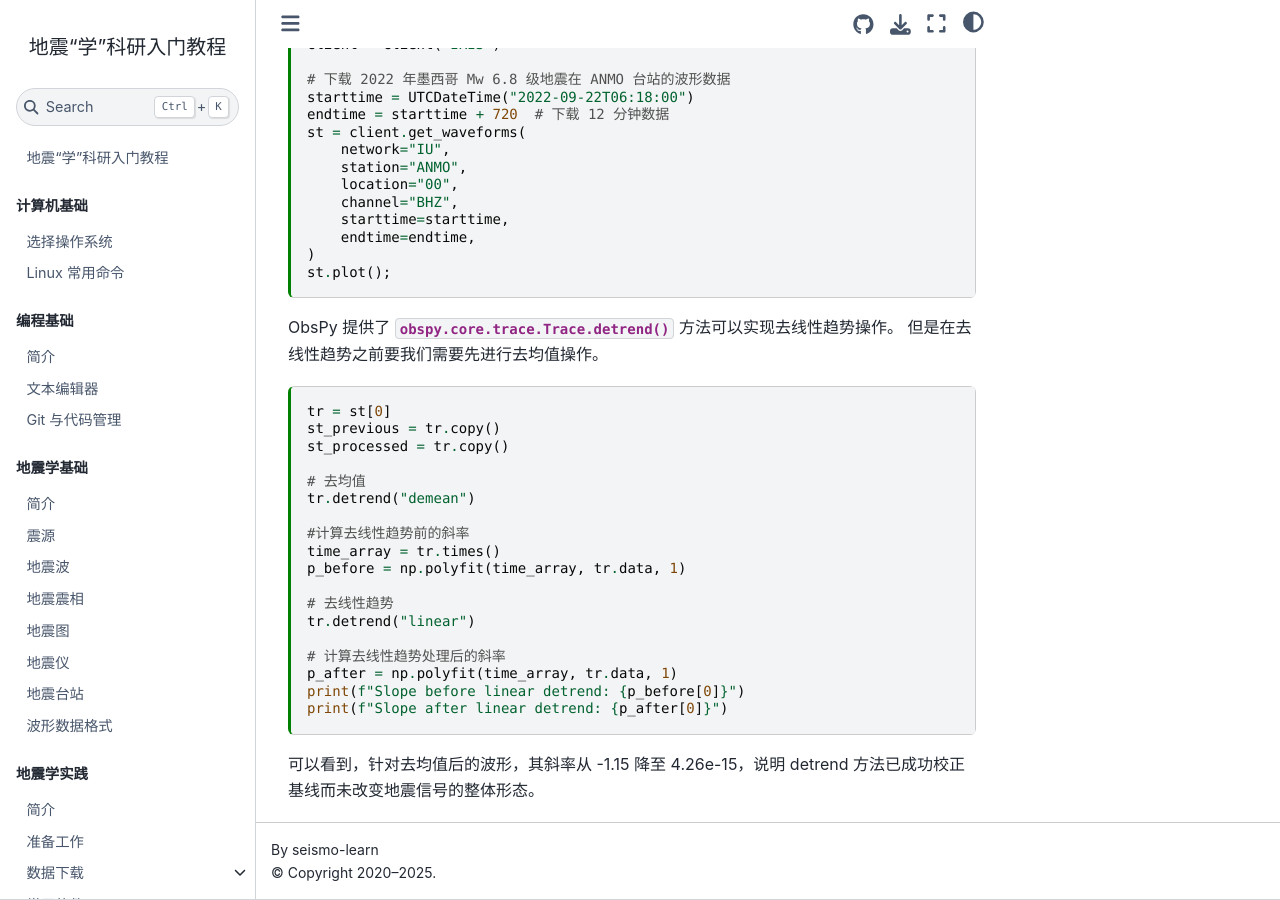
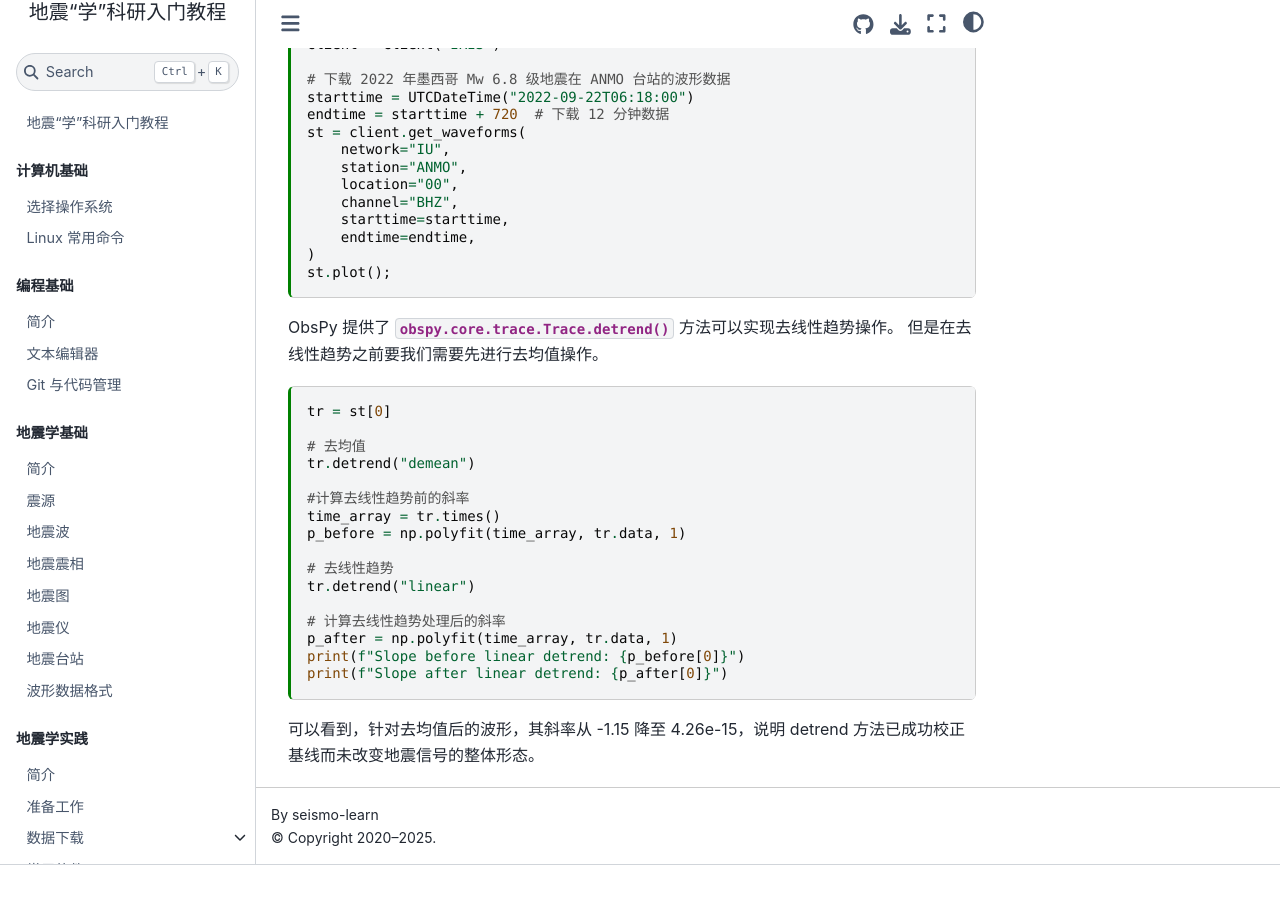
Before and after one commit to seismo-learn/seismology101, a Jupyter Book: the page built from source/exercises/detrend.md, in a window 1280 px wide and 900 px high, scrolled down 563 px. Built offline with Jupyter Book 1.0.4 settings and Sphinx 7.4.7 and the Sphinx Book theme 1.1.4, drawn with Linux system fonts in a browser that asks for light colours; pages that are not in the unit, such as notebooks, are missing from menus; after the commit the page ends 1428 px from its top, so only the background shows below that.

Commit message:
Update source/exercises/detrend.md
Co-authored-by: Dongdong Tian <seisman.info@gmail.com>

````diff
--- a/source/exercises/detrend.md
+++ b/source/exercises/detrend.md
@@ -54,8 +54,6 @@ ObsPy 提供了 {meth}`obspy.core.trace.Trace.detrend` 方法可以实现去线
 
 ```{code-cell} ipython3
 tr = st[0]
-st_previous = tr.copy()
-st_processed = tr.copy()
 
 # 去均值
 tr.detrend("demean")
````
